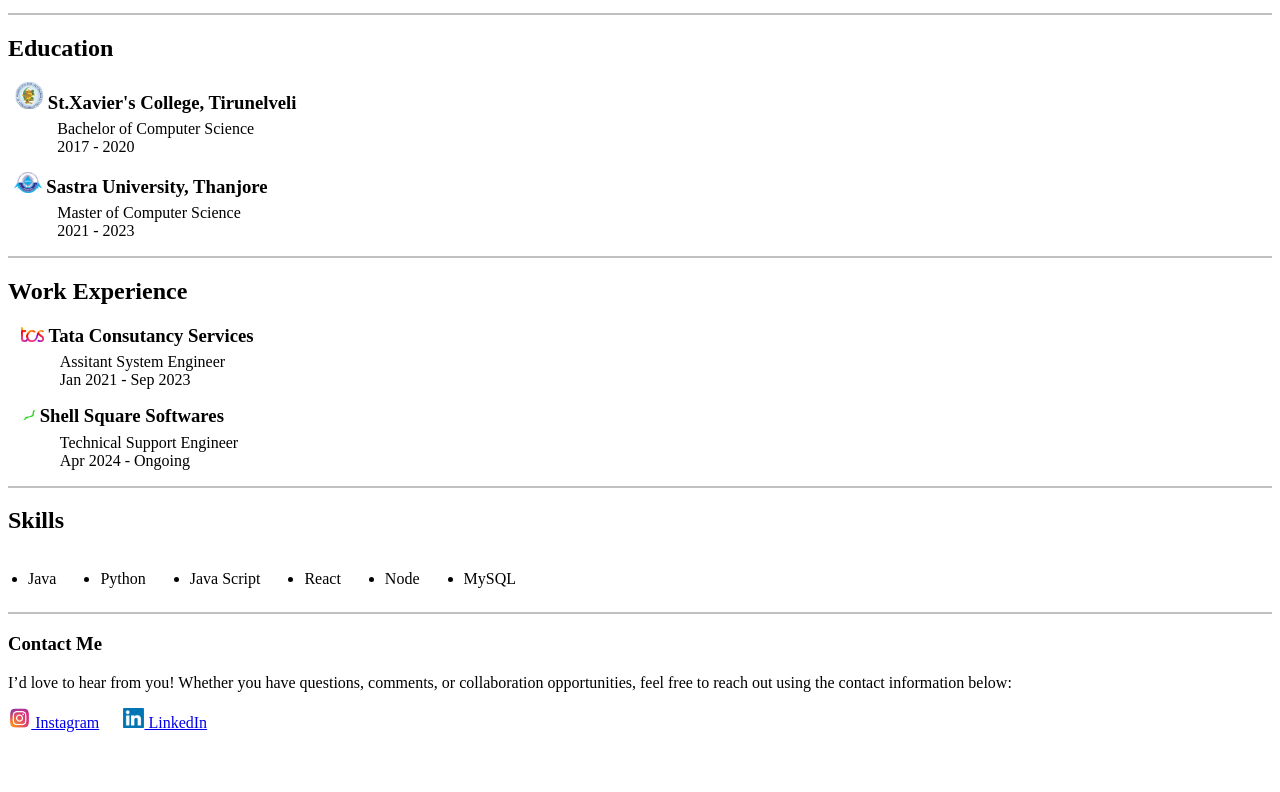
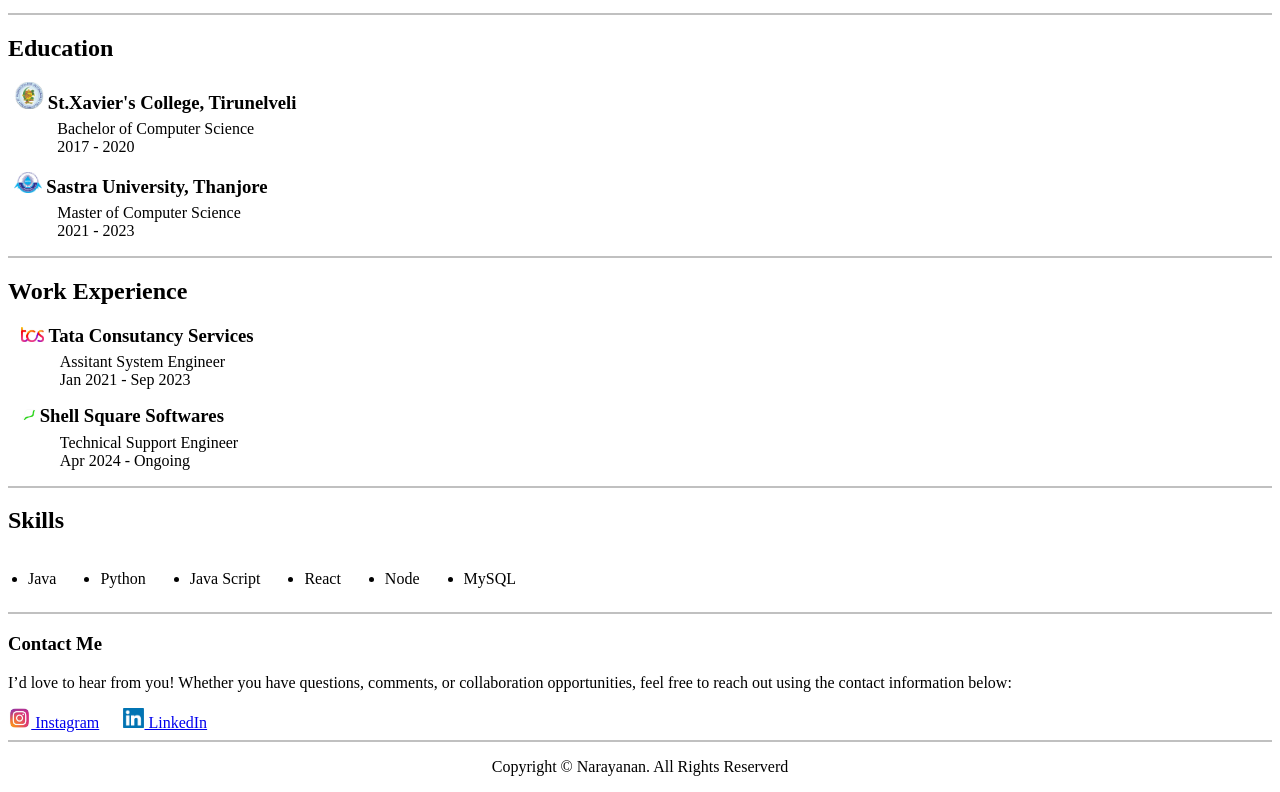
Before and after one commit to NaveenNarayanan-P/WebDevRepo, a plain HTML site: page Resume/index.html in a window 1280 px wide. Shown: the part 400-1192 px from the top of the page. Before the commit the page ends 1140 px from the top, so only its background shows below. Drawn offline with Linux system fonts and the light colour scheme.

Commit message:
added copyright

```diff
--- a/Resume/index.html
+++ b/Resume/index.html
@@ -102,6 +102,9 @@
     <a href="https://instagram.com/im_naveen____"><img src="./assets/images/insta.jfif" height="20"> Instagram</a>
     <a href="https://www.linkedin.com/in/narayanan-p-4212aa1a3"><img src="./assets/images/linked.png" height="20"> LinkedIn</a>
 
+    <hr color="silver">
+    <footer><p style="text-align: center;">Copyright &copy; Narayanan. All Rights Reserverd</p></footer>
+
 
 
 
```
